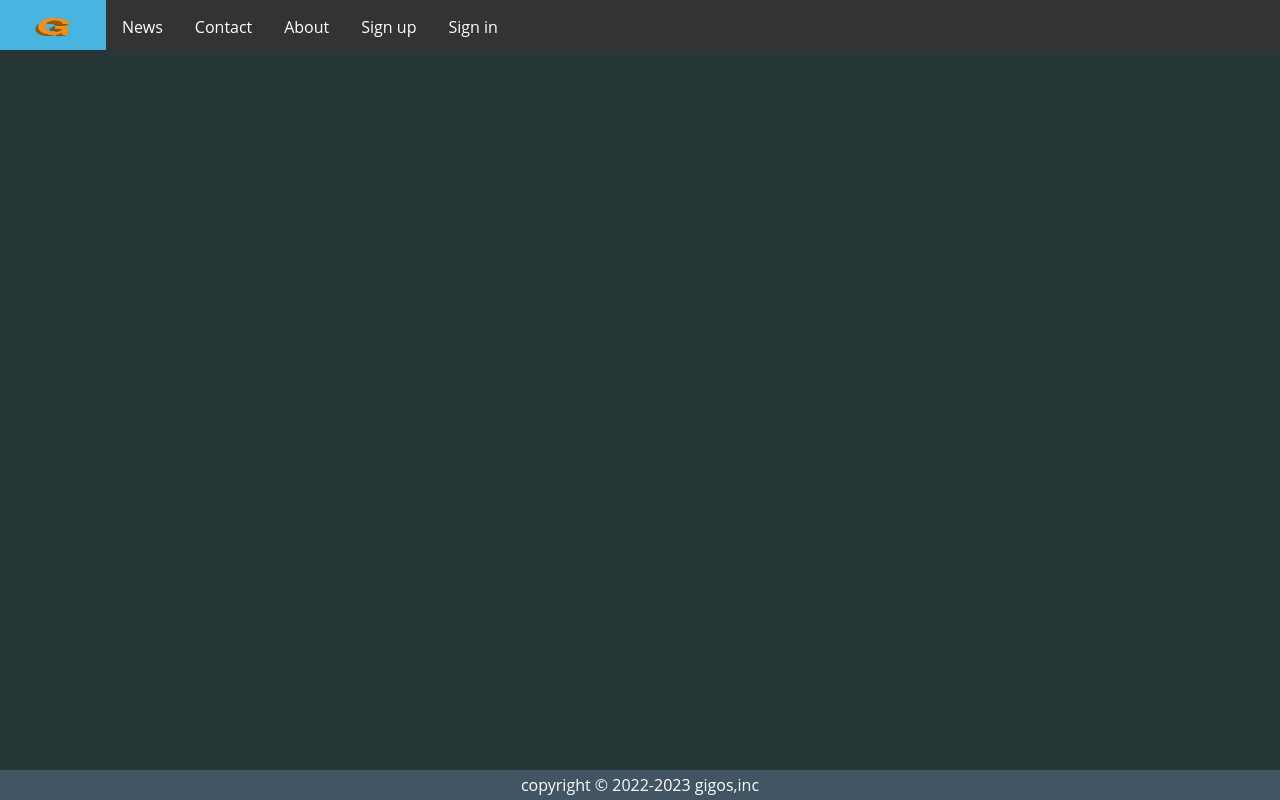
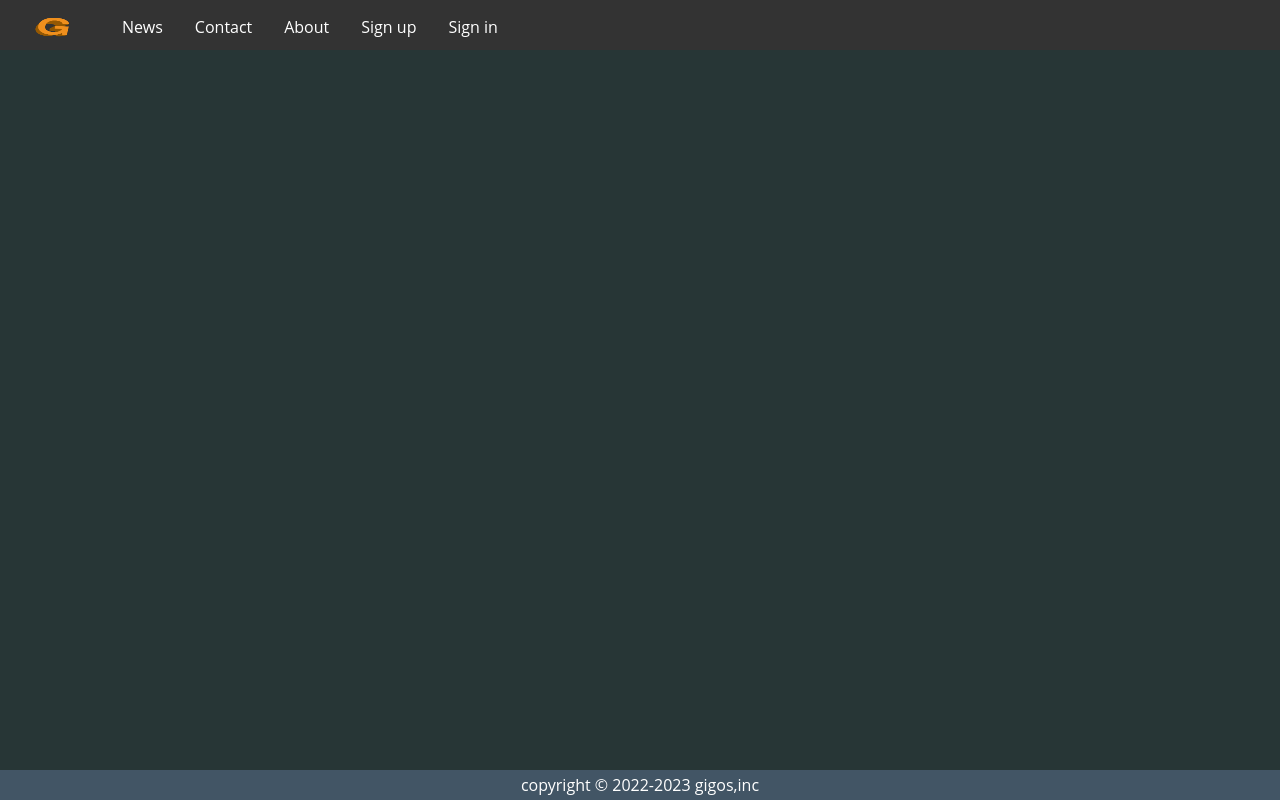
Before and after one commit to Levy4Gal/gigosRate_webApp, a website: page public/views/index.html in a window 1280 px wide. Drawn offline with nearby package versions, Linux system fonts and the light colour scheme; no server answers.

Commit message:
css update

```diff
--- a/public/views/css/index.css
+++ b/public/views/css/index.css
@@ -69,7 +69,6 @@
   }
 
   .active {
-    background-color: #47b5df;
     max-height: 53px;
     cursor: pointer;
   }
```
